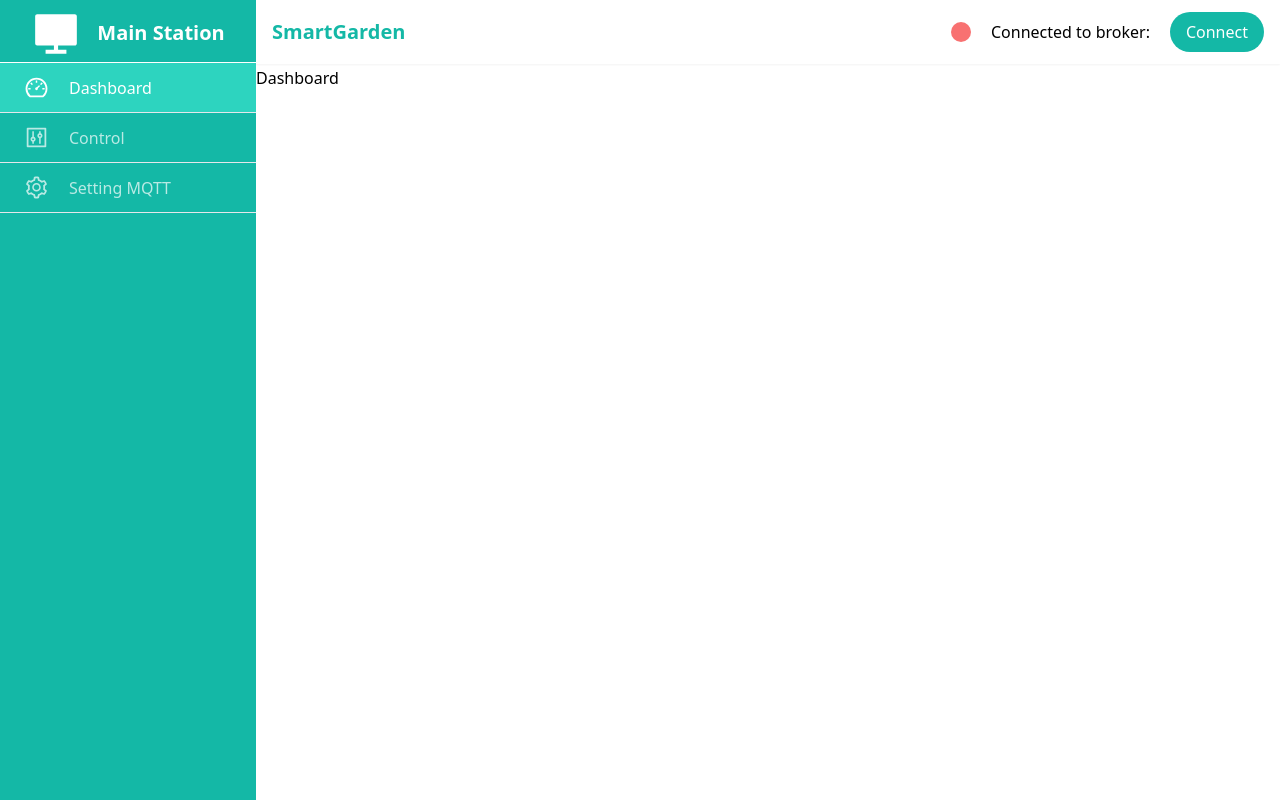
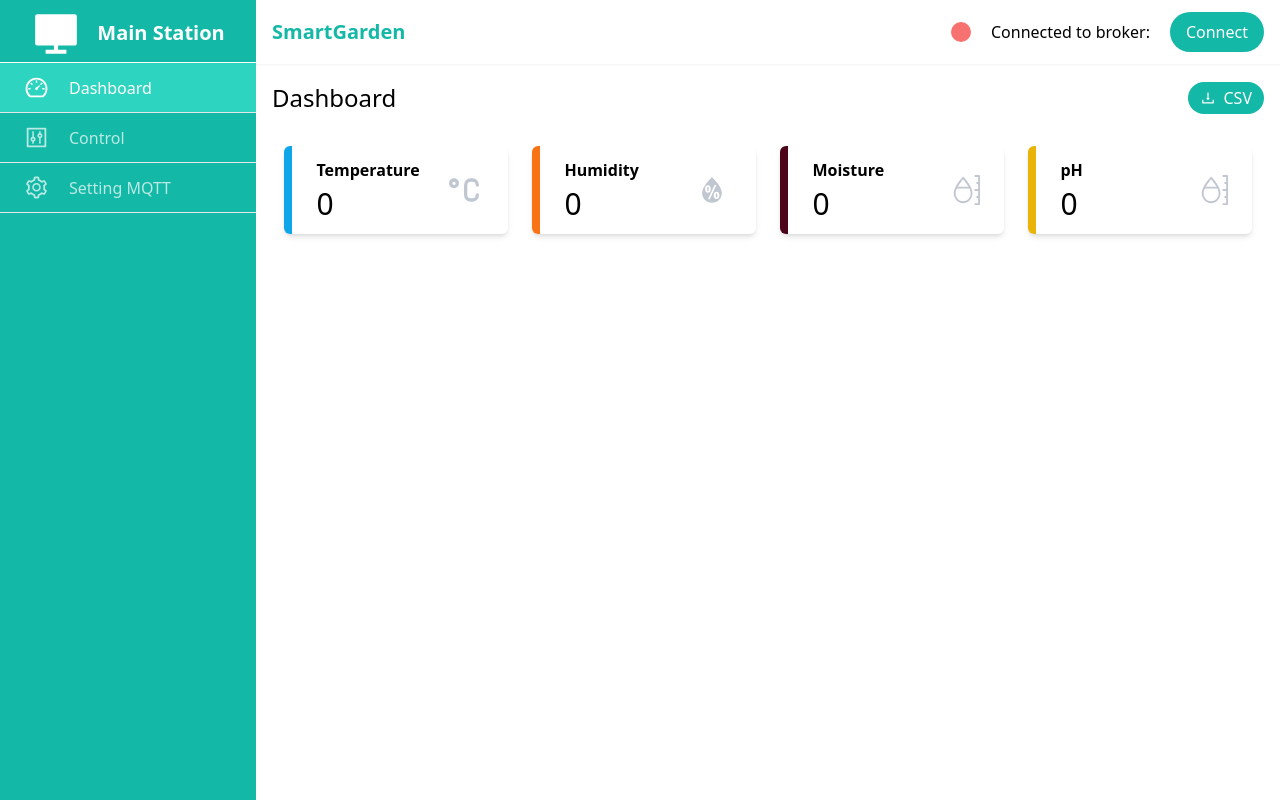
Before and after one commit to tubagusdylan/smart-garden-app, a React (Vite) app: page / in a window 1280 px wide. Built offline with nearby package versions, Linux system fonts and the light colour scheme.

Commit message:
edit dashboard page, add chart js dependency

```diff
--- a/package.json
+++ b/package.json
@@ -13,8 +13,10 @@
     "preview": "vite preview"
   },
   "dependencies": {
+    "chart.js": "^4.4.0",
     "mqtt": "^5.0.5",
     "react": "^18.2.0",
+    "react-chartjs-2": "^5.2.0",
     "react-dom": "^18.2.0",
     "react-icons": "^4.11.0",
     "react-router-dom": "^6.15.0"
--- a/src/App.jsx
+++ b/src/App.jsx
@@ -40,7 +40,7 @@ function App() {
           <div className="hidden lg:block lg:w-[20%]">
             <SideBar />
           </div>
-          <div className="mt-32 lg:mt-[66px] px-4 lg:px-0 lg:w-[80%]">
+          <div className="mt-32 lg:mt-[66px] px-4 lg:p-4 lg:w-[80%]">
             <Routes>
               <Route path="/" element={<Dashboard client={client} />} />
               <Route path="/control" element={<Control />} />
--- /dev/null
+++ b/src/components/SensorCard.jsx
@@ -0,0 +1,18 @@
+/* eslint-disable react/prop-types */
+const SensorCard = ({ borderColor, name, data, icon }) => {
+  return (
+    <>
+      <div className="w-full md:w-1/2 xl:w-1/4">
+        <div className={`w-full md:w-[90%] mx-auto py-3 px-6 shadow-md flex justify-between items-center rounded-md ${borderColor} border-l-8`}>
+          <div>
+            <h3 className="font-semibold mb-1">{name}</h3>
+            <h4 className="text-2xl lg:text-3xl">{data}</h4>
+          </div>
+          <div>{icon}</div>
+        </div>
+      </div>
+    </>
+  );
+};
+
+export default SensorCard;
--- a/src/pages/Dashboard.jsx
+++ b/src/pages/Dashboard.jsx
@@ -1,5 +1,61 @@
+import { AiOutlineDownload } from "react-icons/ai";
+import { TbTemperatureCelsius } from "react-icons/tb";
+import { WiHumidity } from "react-icons/wi";
+import { BsMoisture } from "react-icons/bs";
+
+import SensorCard from "../components/SensorCard";
+
+const sensors = [
+  {
+    name: "Temperature",
+    data: 0,
+    icon: <TbTemperatureCelsius size={40} className="text-slate-500 text-opacity-40" />,
+    borderColor: "border-l-sky-500",
+  },
+  {
+    name: "Humidity",
+    data: 0,
+    icon: <WiHumidity size={40} className="text-slate-500 text-opacity-40" />,
+    borderColor: "border-l-orange-500",
+  },
+  {
+    name: "Moisture",
+    data: 0,
+    icon: <BsMoisture size={30} className="text-slate-500 text-opacity-40" />,
+    borderColor: "border-l-rose-950",
+  },
+  {
+    name: "pH",
+    data: 0,
+    icon: <BsMoisture size={30} className="text-slate-500 text-opacity-40" />,
+    borderColor: "border-l-yellow-500",
+  },
+];
+
 const Dashboard = () => {
-  return <div>Dashboard</div>;
+  return (
+    <div className="bg-white">
+      <div className="container mx-auto">
+        <header className="flex justify-between items-center mb-8">
+          <h1 className="text-xl lg:text-2xl">Dashboard</h1>
+          <button className="bg-teal-500 py-1 px-3 text-white rounded-full hover:bg-teal-400 active:bg-teal-800 flex gap-2 items-center">
+            <AiOutlineDownload />
+            CSV
+          </button>
+        </header>
+
+        <section id="sensor" className="flex flex-wrap w-full gap-6 lg:gap-0">
+          {sensors.map((sensor, index) => {
+            return (
+              <>
+                <SensorCard key={index} name={sensor.name} data={sensor.data} icon={sensor.icon} borderColor={sensor.borderColor} />
+              </>
+            );
+          })}
+        </section>
+      </div>
+    </div>
+  );
 };
 
 export default Dashboard;
```
Also changed, not shown: 1 other file (tests, documents, lock files or other folders).
